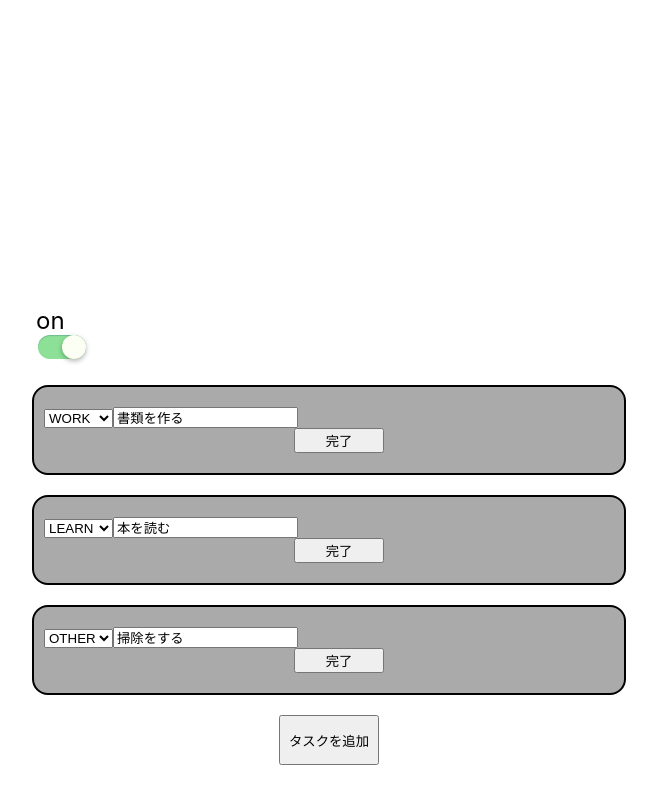
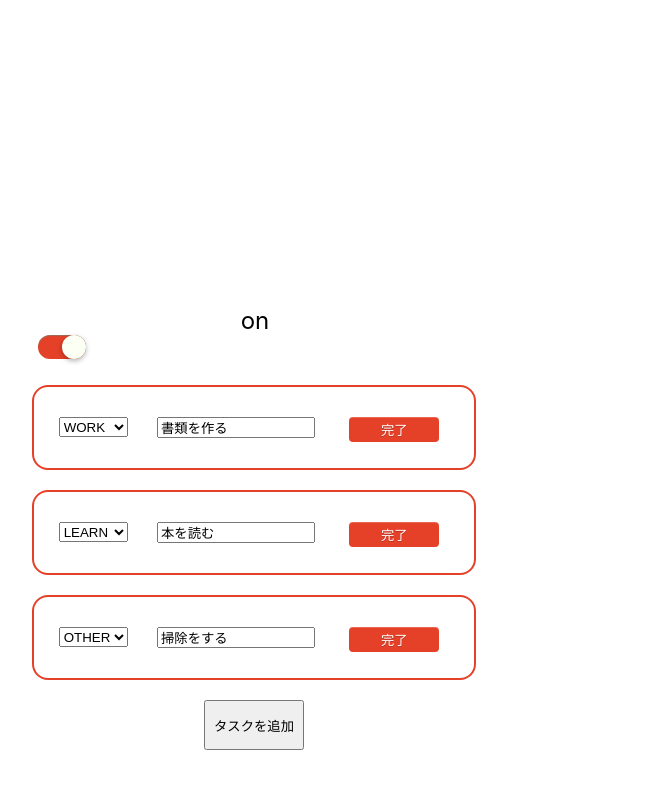
Before and after one commit to sion6040/todo-list-react, a React (Create React App) app: page / in a window 1280 px wide. Both pictures are taken after a click on the label 418 px from the left and 359 px from the top of the page. Shown: the top 804 px of the page, without its empty margins (358-1015 px from the left). Built offline with nearby package versions, Linux system fonts and the light colour scheme.

Commit message:
feat:UI修正中

```diff
--- a/src/App.css
+++ b/src/App.css
@@ -9,16 +9,36 @@
   margin-left: -250px;
   margin-top: -100px;
 }
-.createTask{
+.createTask {
   text-align: center;
 }
 .tasklist {
-  background-color: #aaaaaa;
+  background-color: rgb(255, 255, 255);
   padding: 20px 30px 20px 10px;
-  border: 2px solid black;
+  border: 2px solid #e54028;
   border-radius: 16px;
-  width:550px;
+  width: 400px;
   margin-bottom: 20px;
+}
+
+.donebutton {
+  margin-top: 10px;
+  width: 90px;
+  height: 25px;
+  text-decoration: none;
+  color: #fff;
+  background: #e54028;
+  border: none;
+  border-radius: 4px;
+  box-shadow: inset 0 1px 0 rgba(255, 255, 255, 0.2);
+  text-shadow: 0 1px 0 rgba(0, 0, 0, 0.2);
+}
+.donebutton:active {
+  -webkit-transform: translateY(4px);
+  transform: translateY(4px);
+  border: none;
+  box-shadow: none;
+  text-shadow: none;
 }
 
 .App-logo {
@@ -55,13 +75,17 @@
     transform: rotate(360deg);
   }
 }
+.toggle {
+  display: inline-block;
+}
 .switch {
   margin-top: 4px;
   margin-left: 2px;
-  font-size:24px;
+  font-size: 24px;
   padding: 2px;
+  text-align: center;
 }
-.switch input[type=checkbox]{
+.switch input[type='checkbox'] {
   position: absolute;
   opacity: 0;
 }
@@ -81,26 +105,26 @@
   transition: background 0.1s ease;
   background: #f1f1f1;
   border-radius: 50px;
-  box-shadow: inset 0px 1px 1px rgba(171,66,63,0.5);
+  box-shadow: inset 0px 1px 1px rgba(171, 66, 63, 0.5);
 }
 .switch label:after {
-  content:'';
+  content: '';
   position: absolute;
   width: 1em;
   height: 1em;
   border-radius: 50px;
   left: 0;
-  transition : all 0.2s ease;
-  box-shadow: 0px 2px 5px 0px rgba(0,0,0,0.3);
+  transition: all 0.2s ease;
+  box-shadow: 0px 2px 5px 0px rgba(0, 0, 0, 0.3);
   background: #fcfff4;
-  animation: swich-off .2s ease-out;
-  z-index:2;
+  animation: swich-off 0.2s ease-out;
+  z-index: 2;
 }
-.switch input[type=checkbox]:checked+label:before {
-  background:#8ce196;
-  box-shadow: inset 0px 1px 1px rgba(84,152,140,0.5);
+.switch input[type='checkbox']:checked + label:before {
+  background: #e54028;
+  box-shadow: inset 0px 1px 1px rgba(84, 152, 140, 0.5);
 }
-.switch input[type=checkbox]:checked+label:after {
-  animation: switch-on .2s ease-out;
+.switch input[type='checkbox']:checked + label:after {
+  animation: switch-on 0.2s ease-out;
   left: 1.1em;
 }
--- a/src/App.tsx
+++ b/src/App.tsx
@@ -1,6 +1,7 @@
 import React from 'react';
 import './App.css';
 import { useState } from 'react';
+import { flattenDiagnosticMessageText } from 'typescript';
 //divタグをインラインにしているため、widthの指定ができずに、完了ﾎﾞﾀﾝがずれてしまう。
 let idnum: number = 3;
 
@@ -66,9 +67,13 @@ export function App() {
           <label htmlFor="toggle"></label>
         </div>
         {todolist.map((todo) => (
-          <div key={todo.id} className="tasklist">
+          <div key={todo.id} className="tasklist" style={{ display: 'flex', justifyContent: 'space-around' }}>
             {st ? (
-              <select value={todo.type} onChange={(event) => changeType(event, todo.id)}>
+              <select
+                style={{ margin: '10px', height: '20px', display: 'inline-flex' }}
+                value={todo.type}
+                onChange={(event) => changeType(event, todo.id)}
+              >
                 {Object.values(TASK_TYPE).map((tasktype) => (
                   <option key={tasktype} value={tasktype}>
                     {tasktype}
@@ -76,15 +81,19 @@ export function App() {
                 ))}
               </select>
             ) : (
-              <div style={{ margin: '10px', display: 'inline' }}>{todo.type}</div>
+              <div style={{ margin: '10px', display: 'inline-flex' }}>{todo.type}</div>
             )}
-            {st?(
-              <input value={todo.task} onChange={(event) => changeTask(event, todo.id)}></input>
-            ):(
-            <div style={{ margin: '10px', display: 'inline' }}>{todo.task}</div>
+            {st ? (
+              <input
+                style={{ margin: '10px -30px 10px 10px', width: '150px', height: '15px', display: 'inline-flex' }}
+                value={todo.task}
+                onChange={(event) => changeTask(event, todo.id)}
+              ></input>
+            ) : (
+              <div style={{ margin: '10px 60px 10px 10px', display: 'inline' }}>{todo.task}</div>
             )}
-            <div style={{ padding: '0 0 0 250px', display: 'inline' }}>
-              <button style={{ width: '90px' }} onClick={() => handleRemoveItem(todo.id)} key={todo.id}>
+            <div style={{ padding: '0 0 0 55px', display: 'inline' }}>
+              <button className="donebutton" onClick={() => handleRemoveItem(todo.id)} key={todo.id}>
                 完了
               </button>
             </div>
```
